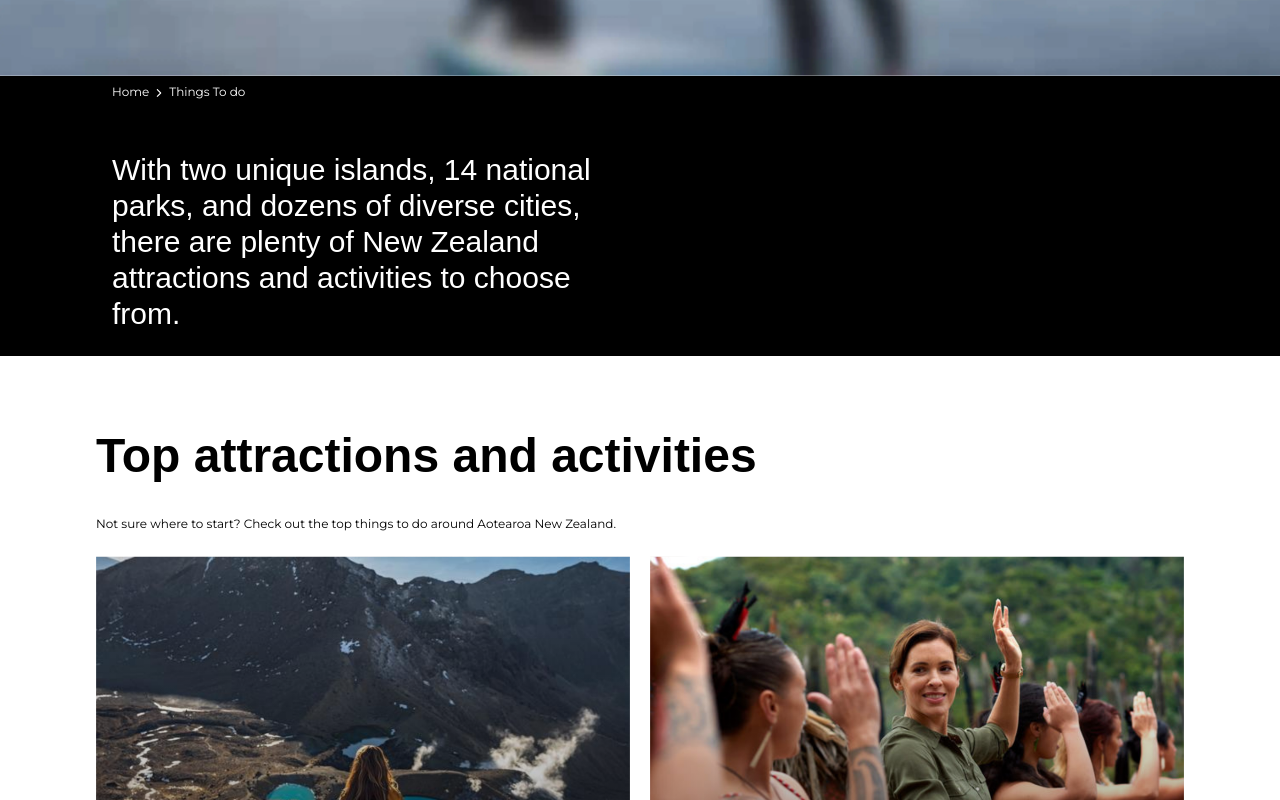
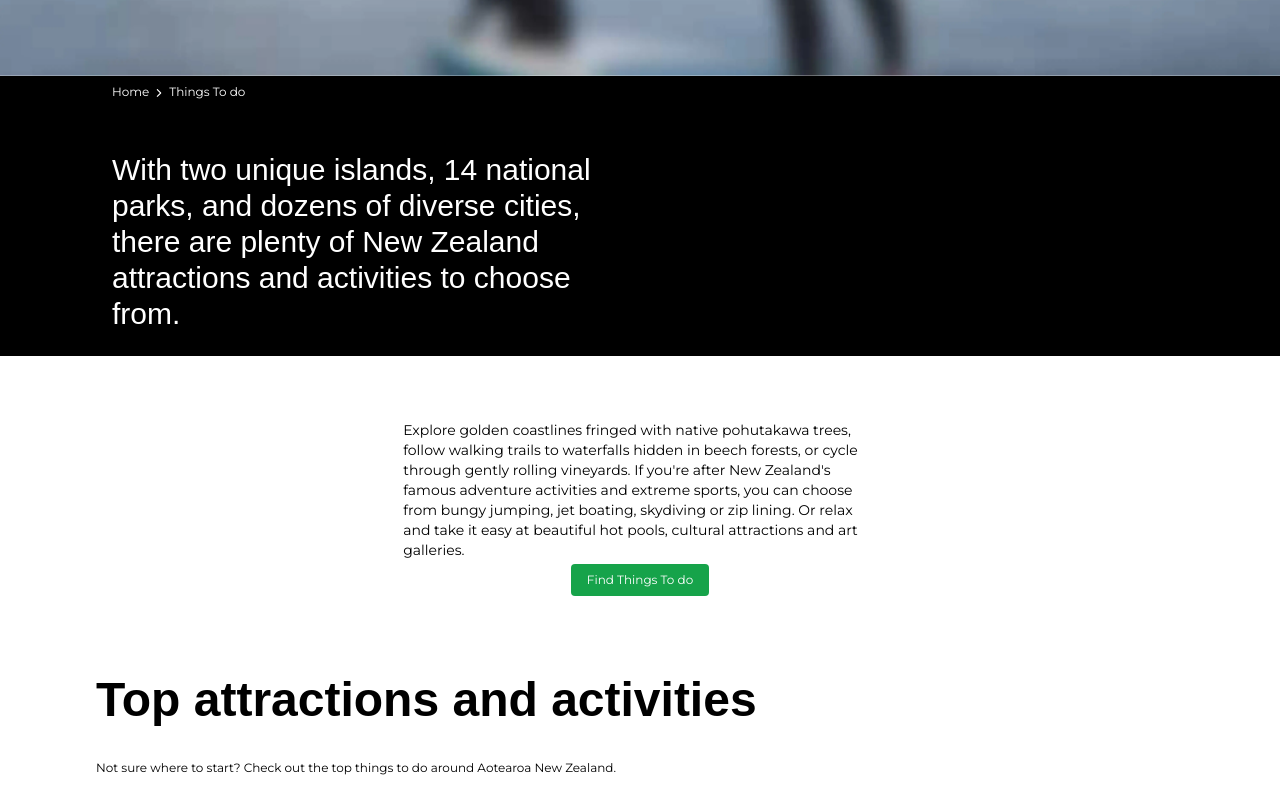
Before and after one commit to nahalsaeed/live-project, a Next.js app: page /things-to-do in a window 1280 px wide. Shown: the part 459-1259 px from the top of the page. Built offline with nearby package versions, Linux system fonts and the light colour scheme; a web font is replaced by a local one.

Commit message:
path set

```diff
--- a/src/components/thingstodopage/ThingstodoTxtSection.jsx
+++ b/src/components/thingstodopage/ThingstodoTxtSection.jsx
@@ -33,7 +33,7 @@ const text = "Explore golden coastlines fringed with native pohutakawa trees, fo
 export default function ThingstodoTxtSection({para}) {
     const pathname = usePathname();
 
-    const isThingsToDoPage = pathname === "/thingstodo";
+    const isThingsToDoPage = pathname === "/things-to-do";
 
 
     return (
```
